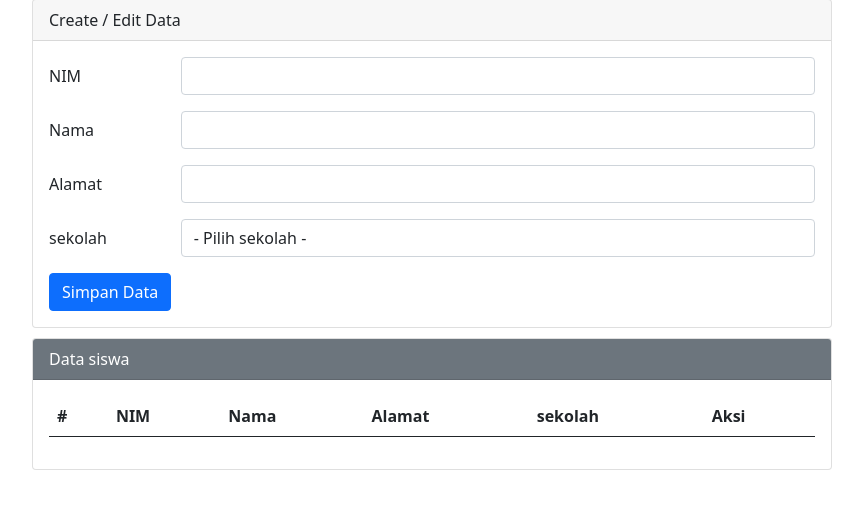
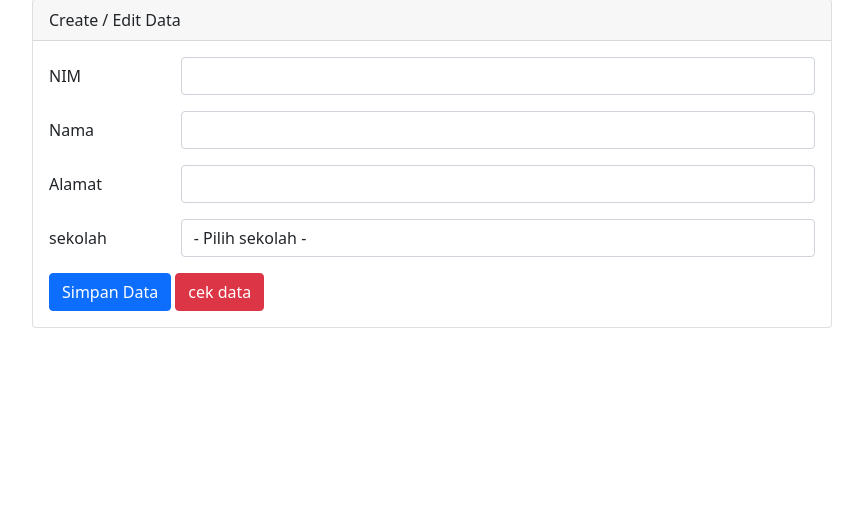
Before and after one commit to mycodingan/project_CUDPHP, a PHP site: page / in a window 1280 px wide. Shown: the part 59-568 px from the top of the page, without its empty margins (208-1071 px from the left). Run offline with PHP 8.4, Linux system fonts and the light colour scheme; data that the repository does not hold is empty.

Commit message:
Add files via upload

```diff
--- a/index.php
+++ b/index.php
@@ -64,6 +64,8 @@ if (isset($_POST['simpan'])) { //untuk create
             $q1     = mysqli_query($koneksi, $sql1);
             if ($q1) {
                 $sukses     = "Berhasil memasukkan data baru";
+                header("refresh:2;url=data.php");
+                exit;
             } else {
                 $error      = "Gagal memasukkan data";
             }
@@ -159,61 +161,11 @@ if (isset($_POST['simpan'])) { //untuk create
                     </div>
                     <div class="col-12">
                         <input type="submit" name="simpan" value="Simpan Data" class="btn btn-primary" />
+                        <a href="data.php" class="btn btn-danger">cek data</a>
                     </div>
                 </form>
             </div>
         </div>
-
-        <!-- untuk mengeluarkan data -->
-        <div class="card">
-            <div class="card-header text-white bg-secondary">
-                Data siswa
-            </div>
-            <div class="card-body" >
-                <table class="table">
-                    <thead>
-                        <tr>
-                            <th scope="col">#</th>
-                            <th scope="col">NIM</th>
-                            <th scope="col">Nama</th>
-                            <th scope="col">Alamat</th>
-                            <th scope="col">sekolah</th>
-                            <th scope="col">Aksi</th>
-                        </tr>
-                    </thead>
-                    <tbody>
-                        <?php
-                        $sql2   = "select * from mahasiswa order by id desc";
-                        $q2     = mysqli_query($koneksi, $sql2);
-                        $urut   = 1;
-                        while ($r2 = mysqli_fetch_array($q2)) {
-                            $id         = $r2['id'];
-                            $nim        = $r2['nim'];
-                            $nama       = $r2['nama'];
-                            $alamat     = $r2['alamat'];
-                            $sekolah   = $r2['sekolah'];
-
-                        ?>
-                            <tr>
-                                <th scope="row"><?php echo $urut++ ?></th>
-                                <td scope="row"><?php echo $nim ?></td>
-                                <td scope="row"><?php echo $nama ?></td>
-                                <td scope="row"><?php echo $alamat ?></td>
-                                <td scope="row"><?php echo $sekolah ?></td>
-                                <td scope="row">
-                                    <a href="index.php?op=edit&id=<?php echo $id ?>"><button type="button" class="btn btn-warning">Edit</button></a>
-                                    <a href="index.php?op=delete&id=<?php echo $id?>" onclick="return confirm('Yakin mau delete data?')"><button type="button" class="btn btn-danger">Delete</button></a>
-                                </td>
-                            </tr>
-                        <?php
-                        }
-                        ?>
-                    </tbody>
-
-                </table>
-            </div>
-        </div>
-    </div>
 </body>
 
 </html>
```
